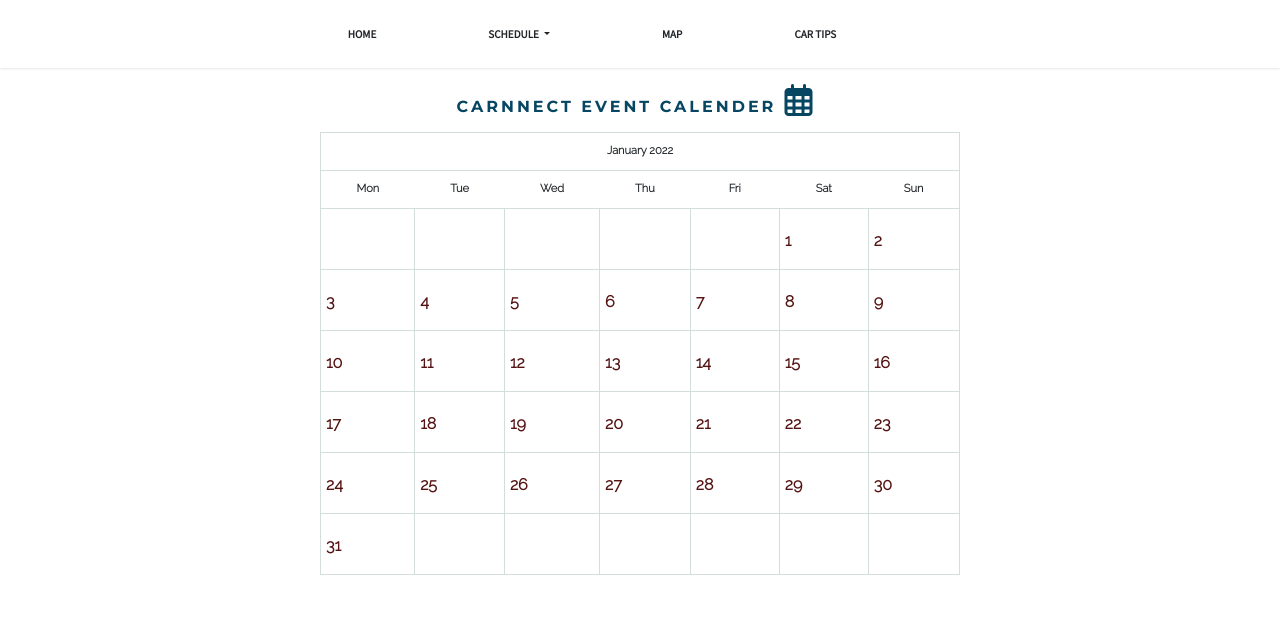
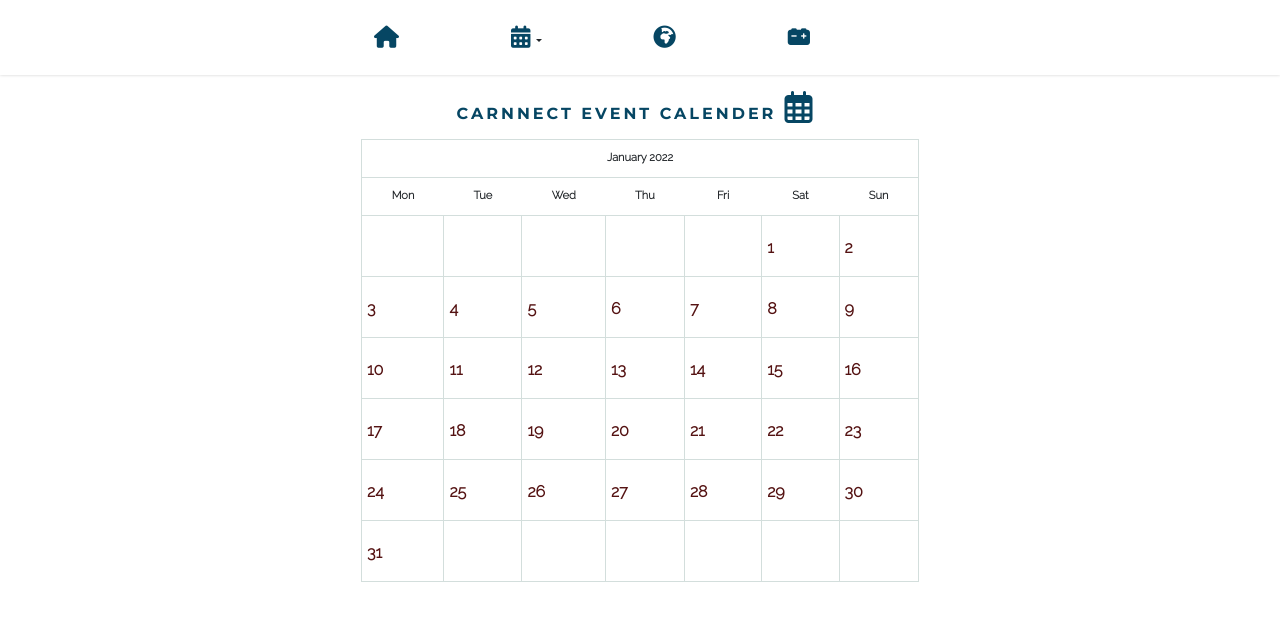
Before and after one commit to MwitaChacha/carnnect, a Django app: page /calendar/1 in a window 1280 px wide. Shown: the top 621 px of the page. Run offline with Django 3.2, Linux system fonts and the light colour scheme; the visitor is signed in with stand-in values (Sample User, id 1); data that the repository does not hold is empty; some libraries are stand-ins or nearby versions; some web fonts are replaced.

Commit message:
Adding fontawesome icons to navbar

```diff
--- a/car/models.py
+++ b/car/models.py
@@ -2,6 +2,7 @@ from django.db import models
 from django.contrib.auth.models import User
 from cloudinary.models import CloudinaryField
 from tinymce.models import HTMLField
+from django.urls import reverse
 # Create your models here.
 
 CATEGORY_CHOICES = (
@@ -142,3 +143,8 @@ class Event(models.Model):
     description = models.TextField()
     start_time = models.DateTimeField()
     end_time = models.DateTimeField()
+
+    @property
+    def get_html_url(self):
+        url = reverse('event_edit', args=(self.id,))
+        return f'<a href="{url}"> {self.title} </a>'
--- a/car/templates/calendar.html
+++ b/car/templates/calendar.html
@@ -4,7 +4,9 @@
 <div class="container">
     <h6 class="text-center m-3">CARNNECT EVENT  CALENDER<i class="far fa-2x mx-2 fa-calendar-alt"></i></h6>
 </div>
+<div class="container">
+    {{ calendar|safe }}
+</div>
 
-{{ calendar }}
 
 {% endblock %}
--- a/car/templates/event.html
+++ b/car/templates/event.html
@@ -2,7 +2,7 @@
 {% load bootstrap4 %}
 {% block content %}
 <div class="clearfix">
-    <a class="btn login-btn left" href="{% url 'calendar' pk=user.id%}"> Calendar </a>
+    <a class="" href="{% url 'calendar' pk=user.id%}"> <i class="far fa-2x mx-2 fa-calendar-alt"></i> </a>
   </div>
 
 
--- a/car/templates/events.html
+++ b/car/templates/events.html
@@ -1,11 +1,7 @@
 {%extends 'base.html'%}
 {% load bootstrap4 %}
 {% block content %}
-<div class="container p-3 ">
-    {% for profile in profiles%}
-    <p class=''>HELLO {{profile.user}} <br>Here is your Carnnect Schedule, as of {{time}} </p>
-    {% endfor %}
-</div>
+
 <center>
 <div class="mx-auto calendar container">
     {{cal|safe}}
--- a/car/templates/navbar.html
+++ b/car/templates/navbar.html
@@ -9,14 +9,14 @@
           {% if user.is_authenticated %}
           <ul class="navbar-nav m-auto  px-1">
               <li class="nav-item mx-5 active">
-                  <a class="nav-link text-dark" href="{% url 'index'%}">HOME <span
+                  <a class="nav-link text-dark" href="{% url 'index'%}"><i class="fas fa-2x fa-home"></i> <span
                           class="sr-only">(current)</span></a>
               </li>
 
 
           <li class="nav-item mx-5 dropdown">
             <a class="nav-link text-dark  dropdown-toggle" href="#" id="navbarDropdown" role="button" data-toggle="dropdown" aria-haspopup="true" aria-expanded="false">
-              SCHEDULE
+              <i class="fas fa-2x fa-calendar-alt"></i>
             </a>
             <div class="dropdown-menu" aria-labelledby="navbarDropdown">
               <a class="dropdown-item" href="{% url 'calendar' pk=user.id%}">View Your Schedule</a>
@@ -26,11 +26,11 @@
 
 
               <li class="nav-item mx-5">
-                <a class="nav-link text-dark" href="{% url 'map' %}">MAP</a>
+                <a class="nav-link text-dark" href="{% url 'map' %}"><i class="fas fa-2x fa-globe-africa"></i></a>
             </li>
 
               <li class="nav-item mx-5">
-                <a class="nav-link text-dark" href="{% url 'tips' %}">CAR TIPS</a>
+                <a class="nav-link text-dark" href="{% url 'tips' %}"><i class="fas fa-2x fa-car-battery"></i></a>
             </li>
 
 
--- a/car/urls.py
+++ b/car/urls.py
@@ -19,6 +19,7 @@ urlpatterns=[
    path('events/<int:year>/<str:month>', views.events,name='events'),
    path('calendar/<pk>',views.CalendarView.as_view(), name='calendar'),
    path('event/new',views.event,name='event_new'),
+   path('event/edit/<event_id>', views.event, name='event_edit'),
    path('map/',views.map,name='map'),
    path('mechanical/issue/', views.mechanical_issue, name='mechanical_issue')
 ]
--- a/car/utils.py
+++ b/car/utils.py
@@ -1,7 +1,7 @@
 from datetime import datetime, timedelta
 from calendar import HTMLCalendar
 from .models import Event
-
+from django.urls import reverse
 class Calendar(HTMLCalendar):
     def __init__(self, year=None, month=None):
         self.year = year
@@ -15,7 +15,7 @@ class Calendar(HTMLCalendar):
         events_per_day = events.filter(start_time__day=day)
         d = ''
         for event in events_per_day:
-            d += f'<li> {event.title} </li>'
+            d += f'<li> {event.get_html_url} </li>'
 
 
         if day != 0:
--- a/static/css/index.css
+++ b/static/css/index.css
@@ -219,6 +219,7 @@ button {
     font-family: 'Raleway';
     font-size: smaller;
     padding: 5%;
+    font-weight: 600;
 }
 
 .calendar tr,
```
Also changed, not shown: car/templates/index.html (+12 -88 lines), car/templates/map.html (+22 -12 lines).
